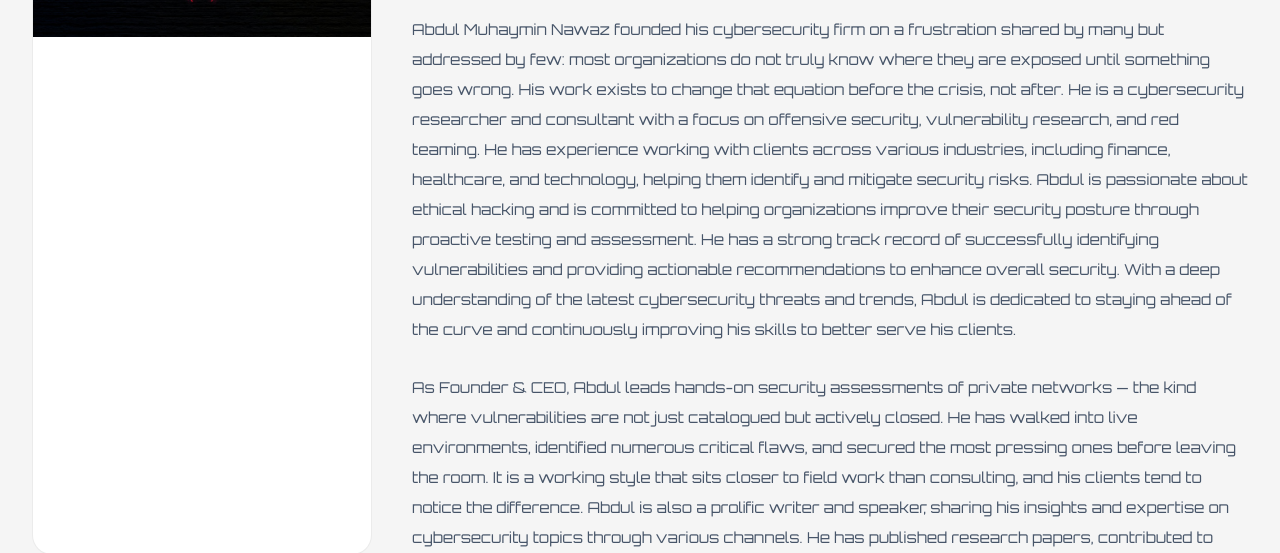
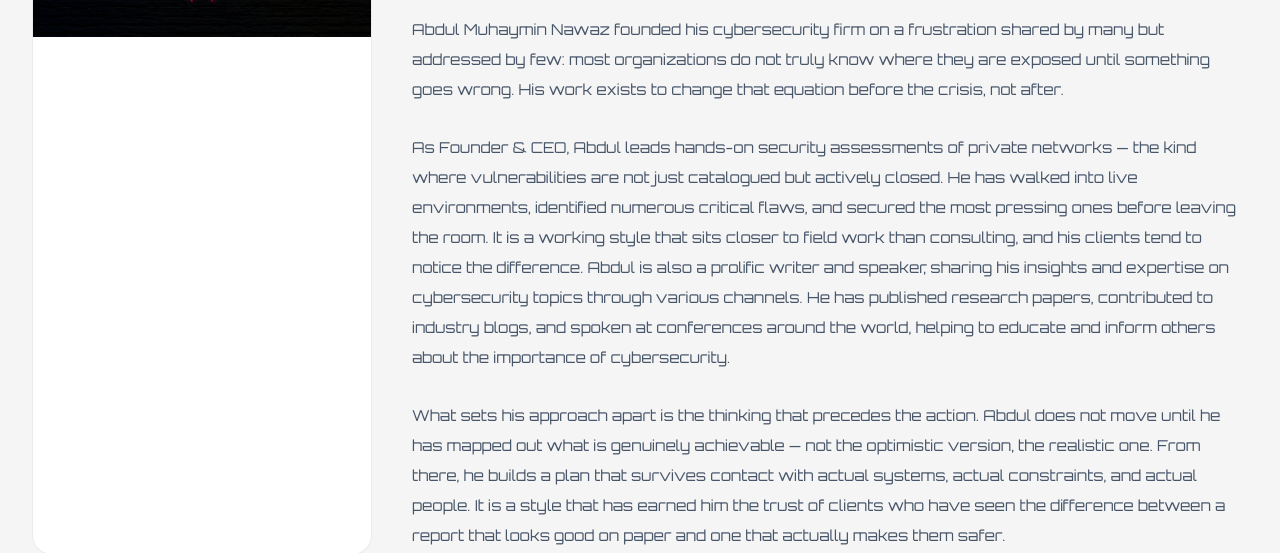
Before and after one commit to jker24256-max/technostic-site, a plain HTML site: page abdul.html in a window 1280 px wide. Shown: the part 285-838 px from the top of the page. Drawn offline with Linux system fonts and the light colour scheme.

Commit message:
Update abdul.html

```diff
--- a/abdul.html
+++ b/abdul.html
@@ -247,13 +247,7 @@ footer{
         </h1>
 
         <p>
-           Abdul Muhaymin Nawaz founded his cybersecurity firm on a frustration shared by many but addressed by few: most organizations do not truly know where they are exposed until something goes wrong. His work exists to change that equation before the crisis, not after.
-
-            He is a cybersecurity researcher and consultant with a focus on offensive security, vulnerability research, and red teaming. He has experience working with clients across various industries, including finance, healthcare, and technology, helping them identify and mitigate security risks.
-
-            Abdul is passionate about ethical hacking and is committed to helping organizations improve their security posture through proactive testing and assessment. He has a strong track record of successfully identifying vulnerabilities and providing actionable recommendations to enhance overall security.
-
-            With a deep understanding of the latest cybersecurity threats and trends, Abdul is dedicated to staying ahead of the curve and continuously improving his skills to better serve his clients.
+         Abdul Muhaymin Nawaz founded his cybersecurity firm on a frustration shared by many but addressed by few: most organizations do not truly know where they are exposed until something goes wrong. His work exists to change that equation before the crisis, not after.
         </p>
 
         <p>
```
